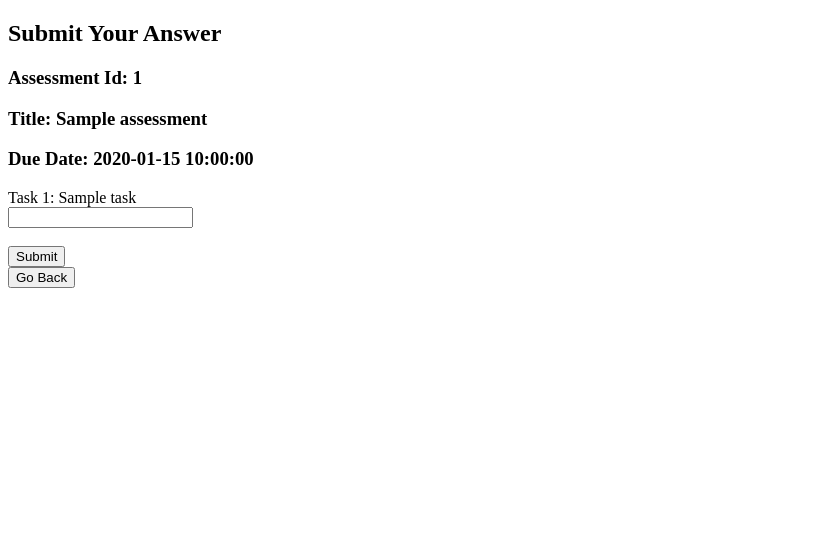
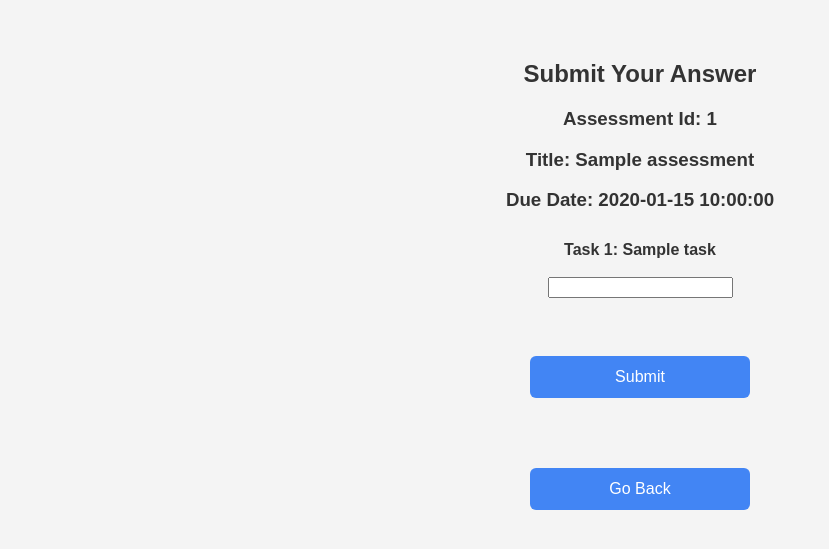
Before and after one commit to E1475011/2003-Assignment, a Flask app: template templates/submit.html in a window 1280 px wide. Shown: the top 549 px of the page, without its empty margins (0-829 px from the left). Run offline with Flask 3, Linux system fonts and the light colour scheme; the template is opened without the code that fills it: most values are stand-ins (such as "Sample title", 1, 10 or a date in 2020).

Commit message:
Update submit.html

```diff
--- a/templates/submit.html
+++ b/templates/submit.html
@@ -3,12 +3,68 @@
 {% block head %}
 <title>Submit</title>
 <style>
+        body {
+            font-family: Arial, sans-serif;
+            background-color: #f4f4f4;
+            margin: 0;
+            padding: 40px;
+        }
+
+        h2, h3 {
+            text-align: center;
+            color: #333;
+        }
+
+        form {
+            text-align: center;
+            margin-top: 30px;
+        }
+
+        label {
+            display: block;
+            margin-top: 30px;
+            font-weight: bold;
+            color: #333;
+        }
+
         textarea {
             width: 600px;
-        height: 400px;
+            height: 300px;
             font-size: 16px;
             padding: 8px;
             box-sizing: border-box;
+            margin-top: 10px;
+            border: 1px solid #ccc;
+            border-radius: 6px;
+        }
+
+        input[type="submit"] {
+            background-color: #4285f4;
+            color: white;
+            padding: 12px 40px;
+            font-size: 16px;
+            border: none;
+            border-radius: 6px;
+            margin-top: 40px;
+            min-width: 220px;
+            cursor: pointer;
+            transition: background-color 0.3s ease;
+        }
+
+        input[type="submit"]:hover {
+            background-color: #3367d6;
+        }
+
+        #goback {
+            background-color: #999;
+            font-size: 14px;
+            padding: 10px 30px;
+            margin-top: 20px;
+            min-width: 180px;
+        }
+
+        #goback:hover {
+            background-color: #777;
         }
     </style>
 {% endblock %}
```
Lines whose indentation alone changed are shown as unchanged.
